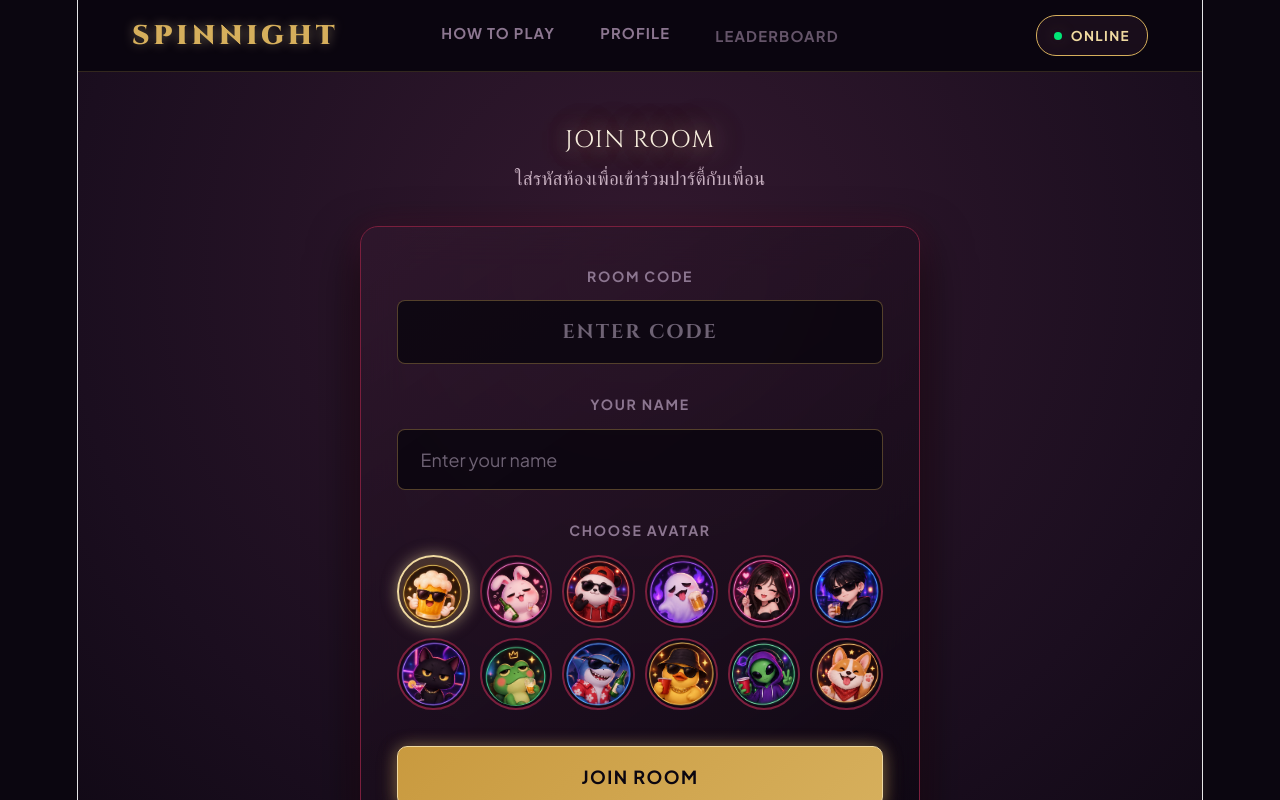
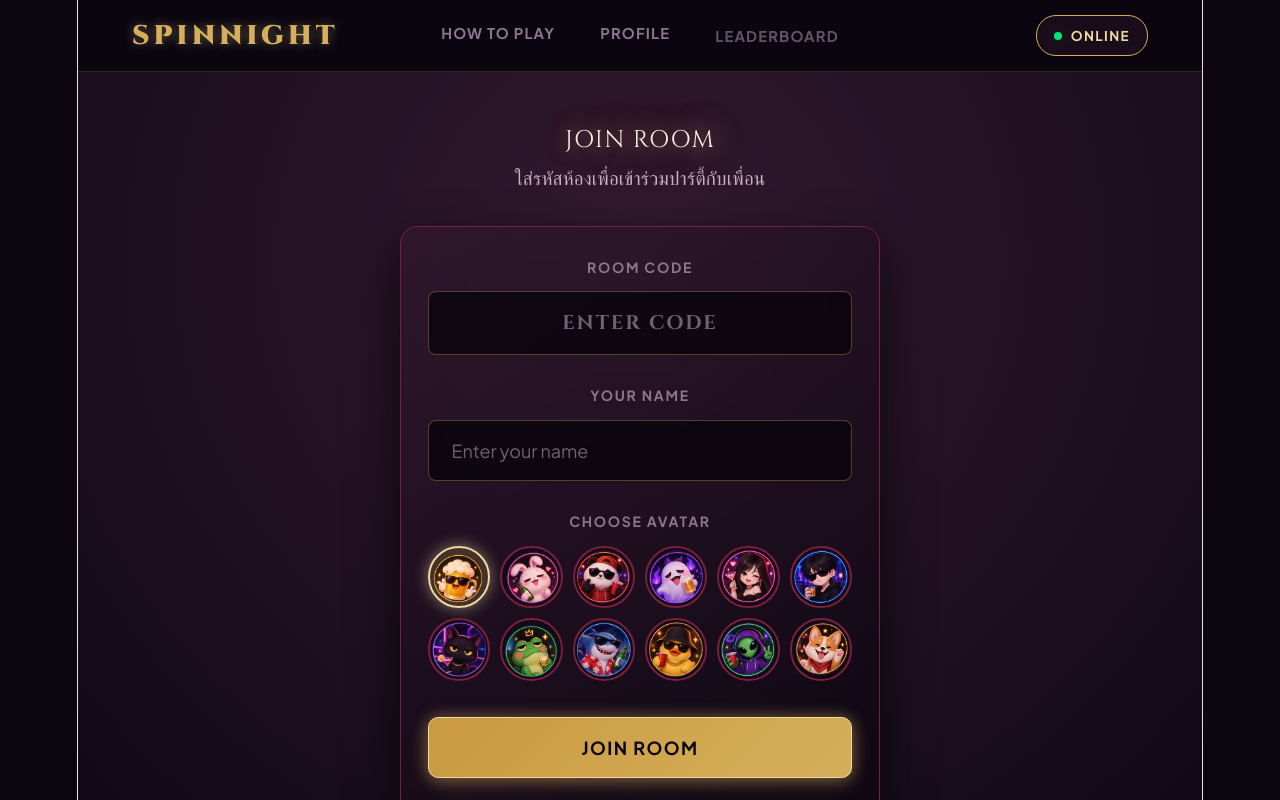
Before and after one commit to 44094Tonkla/Spinnight-V2, a React (Vite) app: page /join-room in a window 1280 px wide. Shown: the top 800 px of the page. Built offline with nearby package versions, Linux system fonts and the light colour scheme; no server answers.

Commit message:
Update global.css

```diff
--- a/src/styles/global.css
+++ b/src/styles/global.css
@@ -582,15 +582,13 @@ h1, h2, h3, .heading-serif {
 
 .join-room-form {
   width: 100%;
-  max-width: 560px;
+  max-width: 480px;
   min-width: 0;
   box-sizing: border-box;
-  padding: 2rem;
+  padding: 1.5rem;
   border: 1px solid var(--burgundy);
   border-radius: 18px;
-  box-shadow:
-    0 20px 50px rgba(0, 0, 0, 0.7),
-    0 0 30px rgba(122, 31, 61, 0.25);
+  box-shadow: 0 20px 50px rgba(0, 0, 0, 0.7);
 }
 
 .join-room-field {
@@ -633,12 +631,40 @@ h1, h2, h3, .heading-serif {
 }
 
 .join-room-avatar-grid {
-  width: 100%;
-  max-width: 100%;
-  min-width: 0;
   display: grid;
   grid-template-columns: repeat(6, minmax(0, 1fr));
   gap: 10px;
+  width: 100%;
+  min-width: 0;
+  box-sizing: border-box;
+}
+
+.join-room-avatar {
+  width: 100%;
+  aspect-ratio: 1 / 1;
+  min-width: 0;
+  max-width: 100%;
+  box-sizing: border-box;
+  overflow: hidden;
+}
+
+.join-room-avatar img {
+  display: block;
+  width: 100%;
+  height: 100%;
+  object-fit: cover;
+  border-radius: 50%;
+}
+
+@media (max-width: 480px) {
+  .join-room-avatar-grid {
+    grid-template-columns: repeat(4, minmax(0, 1fr));
+    gap: 8px;
+  }
+
+  .join-room-form {
+    padding: 1.25rem 1rem;
+  }
 }
 
 .join-room-avatar {
```
